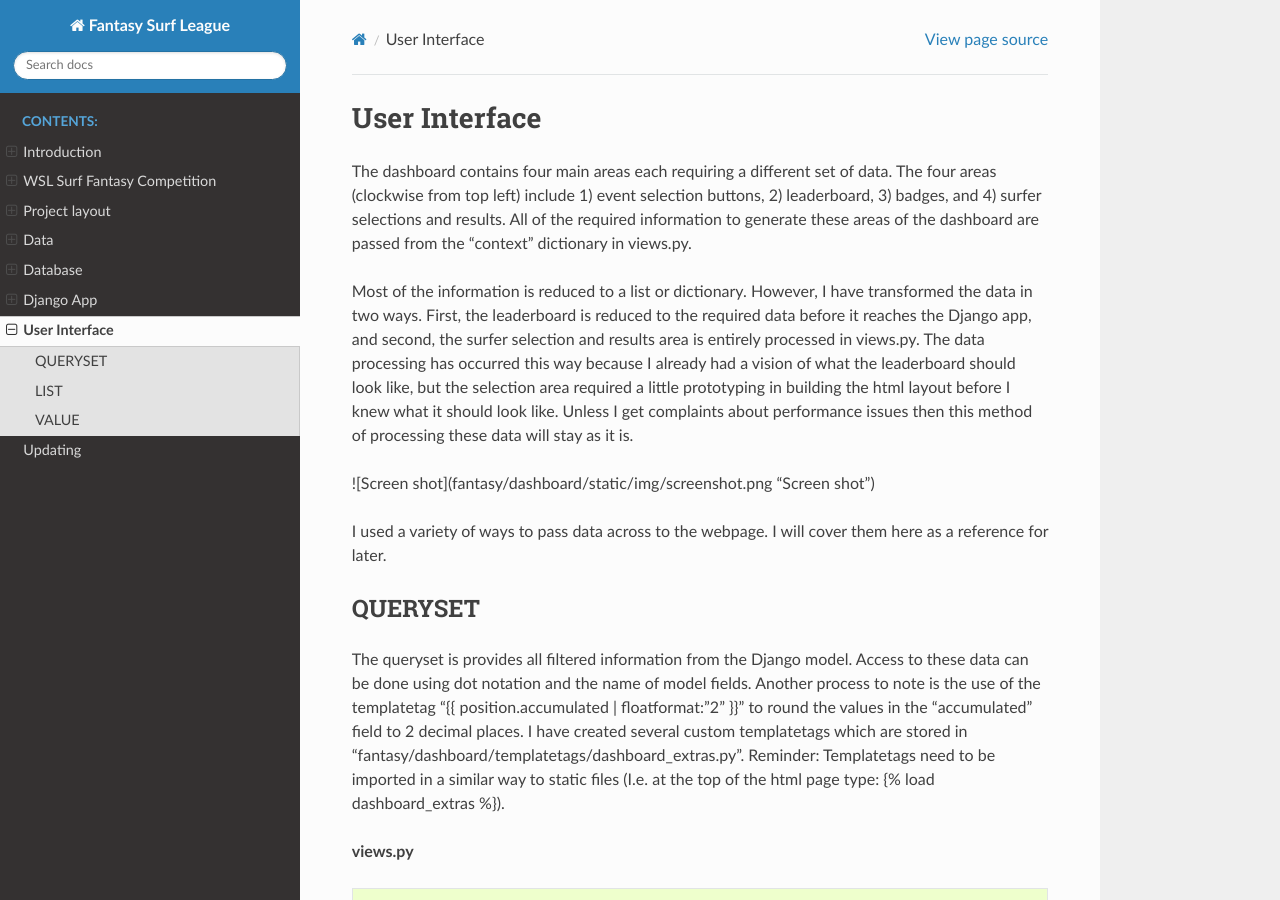
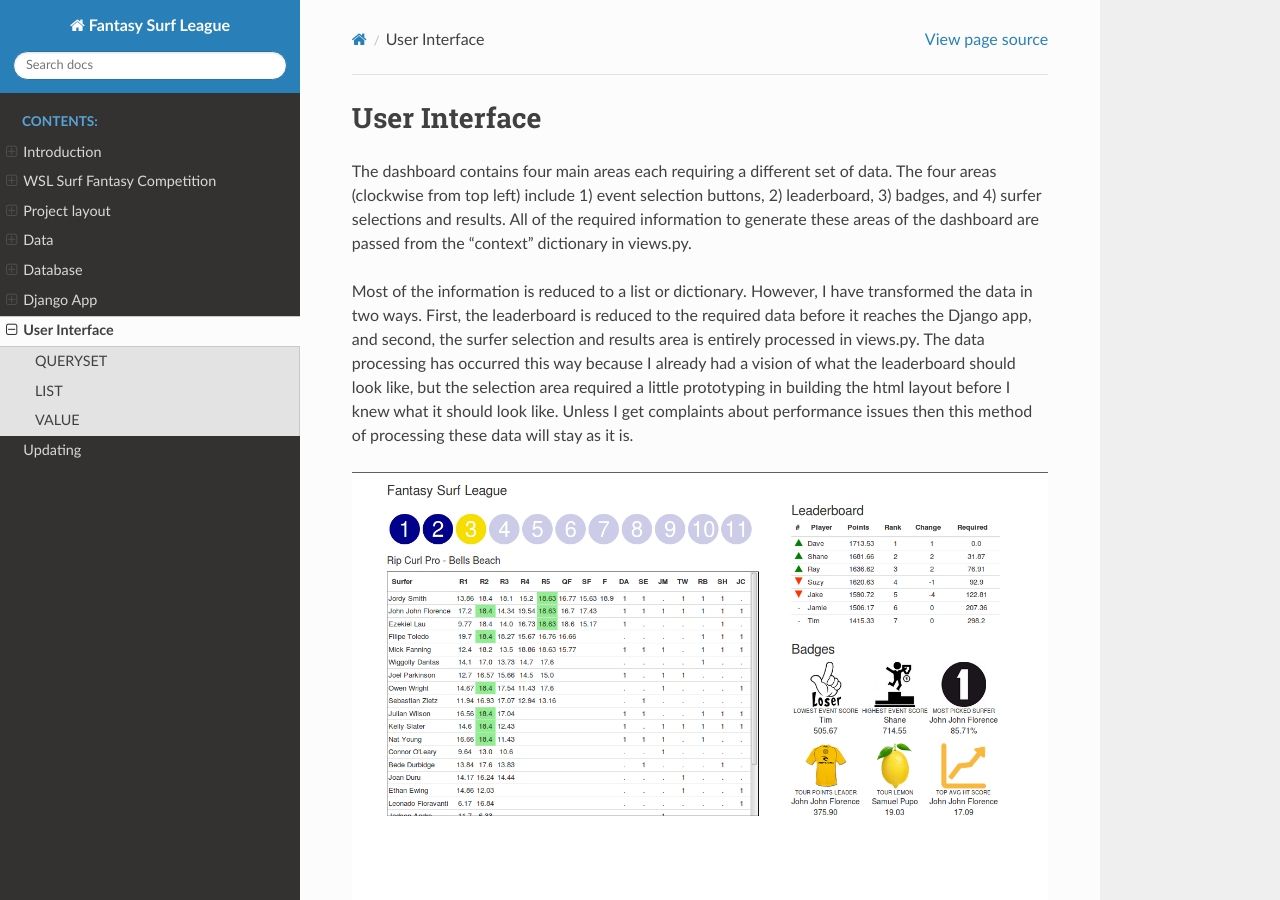
Before and after one commit to rayblick/fantasy-surf-league, a Sphinx documentation site: the page built from docs/pages/interface.rst, in a window 1280 px wide and 900 px high. Built offline with Sphinx 7.4.7 and the Read the Docs theme 2.0.0, drawn with Linux system fonts in a browser that asks for light colours.

Commit message:
updated docs

```diff
--- a/docs/pages/interface.rst
+++ b/docs/pages/interface.rst
@@ -6,7 +6,7 @@ The dashboard contains four main areas each requiring a different set of data. T
 Most of the information is reduced to a list or dictionary. However, I have transformed the data in two ways. First, the leaderboard is reduced to the required data before it reaches the Django app, and second, the surfer selection and results area is entirely processed in views.py. The data processing has occurred this way because I already had a vision of what the leaderboard should look like, but the selection area required a little prototyping in building the html layout before I knew what it should look like. Unless I get complaints about performance issues then this method of processing these data will stay as it is.
 
 
-![Screen shot](fantasy/dashboard/static/img/screenshot.png "Screen shot")
+.. image:: ../../fantasy/dashboard/static/img/screenshot.png
 
 I used a variety of ways to pass data across to the webpage. I will cover them here as a reference for later.
 
```
Also changed, not shown: 6 other files.
